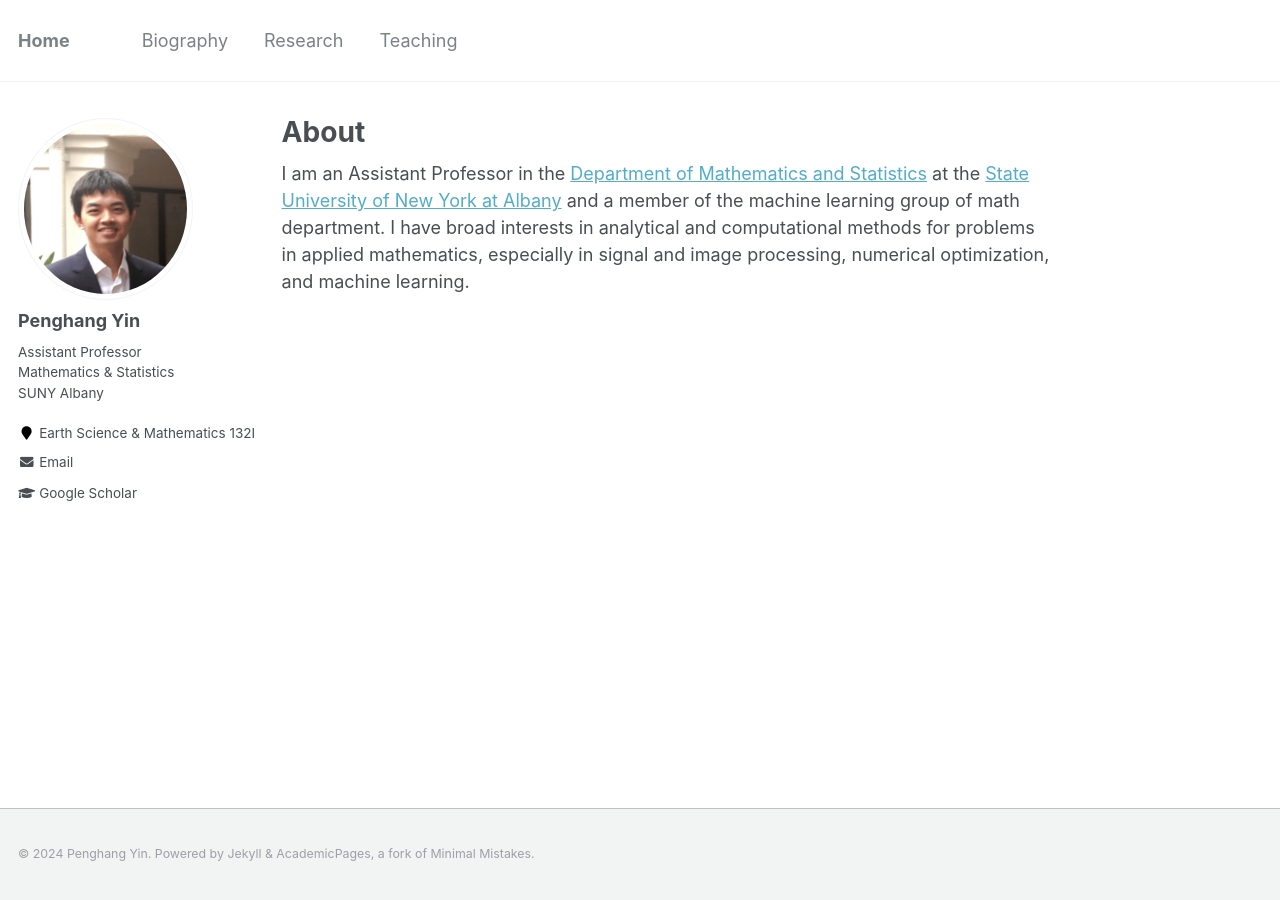
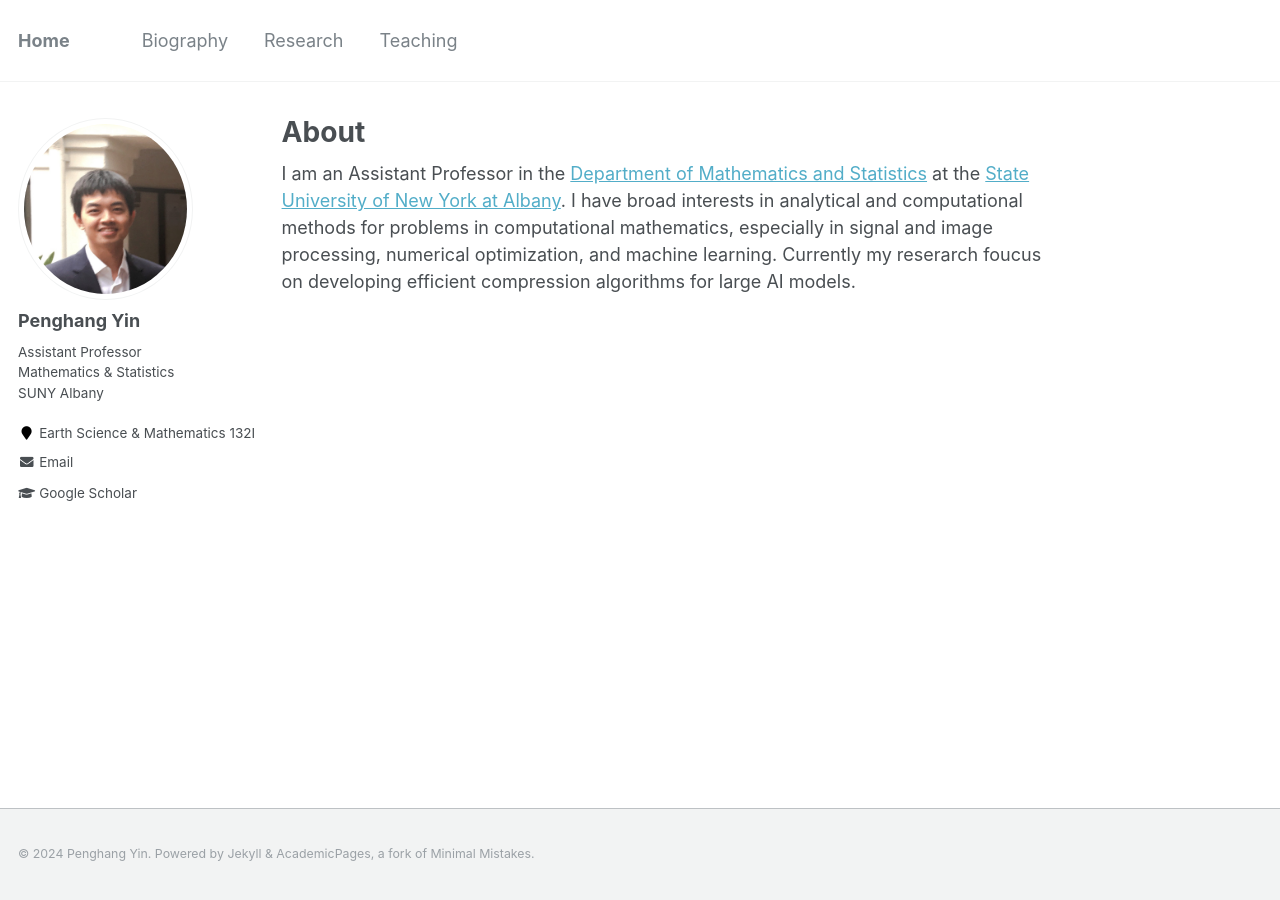
Before and after one commit to yin-penghang/yin-penghang.github.io, a Jekyll site: the page built from _pages/about.md, in a window 1280 px wide. Built offline with Jekyll 4.4.1, drawn with Linux system fonts in a browser that asks for light colours.

Commit message:
Update about.md

```diff
--- a/_pages/about.md
+++ b/_pages/about.md
@@ -8,7 +8,7 @@ redirect_from:
   - /about.html
 ---
 
-I am an Assistant Professor in the [Department of Mathematics and Statistics](https://www.albany.edu/math) at the [State University of New York at Albany](https://www.albany.edu/) and a member of the machine learning group of math department. I have broad interests in analytical and computational methods for problems in applied mathematics, especially in signal and image processing, numerical optimization, and machine learning.
+I am an Assistant Professor in the [Department of Mathematics and Statistics](https://www.albany.edu/math) at the [State University of New York at Albany](https://www.albany.edu/). I have broad interests in analytical and computational methods for problems in computational mathematics, especially in signal and image processing, numerical optimization, and machine learning. Currently my reserarch foucus on developing efficient compression algorithms for large AI models.
 
 <!---
 **I am looking for self-motivated graduate students with solid mathematical background. Please [contact me](mailto:pyin@albany.edu) if you are interested.**
```
